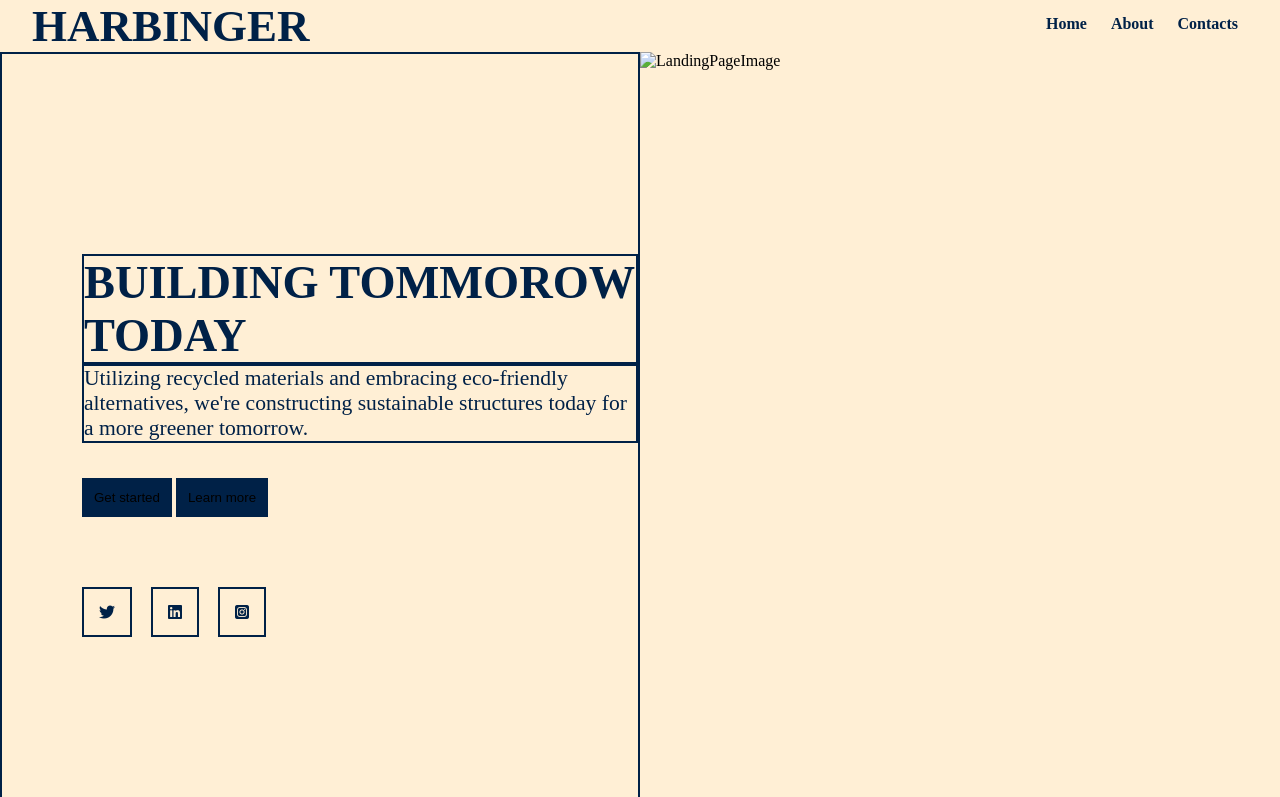
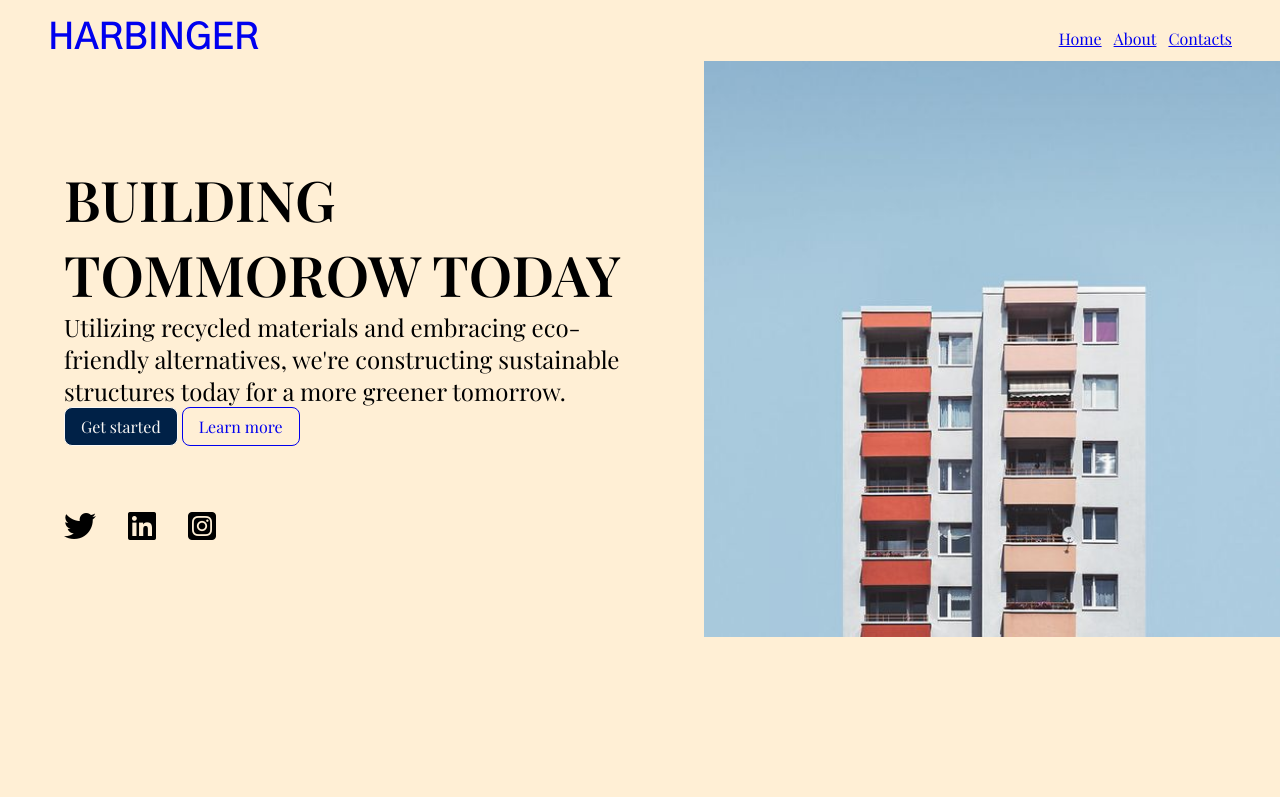
Before and after one commit to kweku64/Harbinger-Web-, a plain HTML site: page index.html in a window 1280 px wide. Shown: the top 797 px of the page. Drawn offline with nearby package versions, Linux system fonts and the light colour scheme; files that its build step writes are made by us from their sources; a web font is replaced by a local one.

Commit message:
basic structure of the hero section

```diff
--- a/index.html
+++ b/index.html
@@ -1,29 +1,25 @@
 <!DOCTYPE html>
 <html lang="en">
+
 <head>
   <meta charset="UTF-8" />
-    <meta
-      name="description"
-      content="Harbinger: Pioneering sustainability in construction with recycled materials."
-    />
+  <meta name="description" content="Harbinger: Pioneering sustainability in construction with recycled materials." />
   <meta name="author" content="Harbinger" />
   <meta name="viewport" content="Width = device-width, initial-scale=1.0" />
-    <meta name = >
-    <script
-      src="https://kit.fontawesome.com/bff08b9101.js"
-      crossorigin="anonymous"
-    ></script>
+  <meta name=>
+  <script src="https://kit.fontawesome.com/bff08b9101.js" crossorigin="anonymous"></script>
   <title>Harbinger</title>
 
-    <link rel="stylesheet" href="CSS/style.css" />
+  <link rel="stylesheet" href="style.css" />
 </head>
+
 <body>
-    <nav class="Navbar">
-      <div class="Navdiv">
-        <div class="Logo">
+  <header>
+    <nav class="navbar">
+      <div class="logo">
         <a href="#">HARBINGER</a>
       </div>
-        <ul>
+      <ul class="nav-items">
         <li>
           <a href="#">Home</a>
         </li>
@@ -34,12 +30,11 @@
           <a href="#">Contacts</a>
         </li>
       </ul>
-      </div>
     </nav>
 
-    <section class="LandingPage">
-      <div class="LandingPageWords">
-        <div class="LandingPageWords_2">
+    <section class="landing-page">
+      <div class="landing-page-text">
+        <div>
           <h1>BUILDING TOMMOROW TODAY</h1>
           <p>
             Utilizing recycled materials and embracing eco-friendly
@@ -47,22 +42,23 @@
             more greener tomorrow.
           </p>
           <div>
-            <button class="Button1">Get started</button>
-            <button class="Button2">Learn more</button>
+            <a href="#" class="button button-primary">Get started</a>
+            <a href="#" class="button button-secondary">Learn more</a>
             <br />
+            <div class="socials">
               <i class="fa-brands fa-twitter"></i>
               <i class="fa-brands fa-linkedin"></i>
               <i class="fa-brands fa-square-instagram"></i>
             </div>
           </div>
         </div>
-      <div class="LandingPageImage">
-        <img
-          src="Images\photo_2024-08-07_12-27-54.jpg"
-          alt="LandingPageImage"
-        />
+      </div>
+      <div class="landing-page-image">
+        <img src="images/hero.png" alt="LandingPageImage" />
       </div>
     </section>
+  </header>
+
   <section>
     <div class="Products">
       <h1>BY HARBINGER , FOR YOU</h1>
@@ -75,10 +71,7 @@
             responsible.
           </p>
           <figure class="ProductImages">
-              <img
-                src="Images/photo_2024-08-07_12-27-54.jpg"
-                alt="Recycled Aggregates"
-              />
+            <img src="Images/photo_2024-08-07_12-27-54.jpg" alt="Recycled Aggregates" />
           </figure>
 
           <button>Explore</button>
@@ -90,10 +83,7 @@
             durable, and rich with character for every project.
           </p>
           <figure class="ProductImages">
-              <img
-                src="Images/small-pile-wood-background.jpg"
-                alt="Reclaimed wood "
-              />
+            <img src="Images/small-pile-wood-background.jpg" alt="Reclaimed wood " />
           </figure>
 
           <button>Explore</button>
@@ -113,10 +103,7 @@
             and crafted for modern, eco-friendly designs.
           </p>
           <figure class="ProductImages">
-              <img
-                src="Images/minimal-green-vases-assortment.jpg"
-                alt=" Recycled Glass"
-              />
+            <img src="Images/minimal-green-vases-assortment.jpg" alt=" Recycled Glass" />
           </figure>
 
           <button>Explore</button>
@@ -128,10 +115,7 @@
             and full of character for any project."
           </p>
           <figure class="ProductImages">
-              <img
-                src="Images/wall-made-bricks.jpg"
-                alt="Reclaimed bricks and tiles "
-              />
+            <img src="Images/wall-made-bricks.jpg" alt="Reclaimed bricks and tiles " />
           </figure>
 
           <button>Explore</button>
@@ -166,4 +150,5 @@
     </div>
   </section>
 </body>
+
 </html>
--- a/style.css
+++ b/style.css
@@ -1,4 +1,5 @@
-@import url("https://fonts.googleapis.com/css2?family=Playfair+Display+SC:ital,wght@0,400;0,700;0,900;1,400;1,700;1,900&display=swap");
+@import url('https://fonts.googleapis.com/css2?family=Gothic+A1:wght@400;600&family=Playfair+Display:ital,wght@0,400..900;1,400..900&display=swap');
+
 
 /* || RESET  */
 *,
@@ -35,155 +36,94 @@
 html {
   scroll-behavior: smooth;
   font-family: var(--FF);
-  background-color: var(--BGCOLOR);
+  /* background-color: var(--BGCOLOR); */
+  background: #FFEFD5FD;
+  font-size: 16px;
 }
 
-/* || LANDING PAGE STYLES */
-.LandingPage {
-  display: flex;
-  height: 100vh;
-}
-.LandingPageWords {
-  border: 2px solid #002147;
-  height: 100vh;
-  width: 50%;
-}
-.LandingPageWords_2 {
-  margin-top: 200px;
-  margin-left: 80px;
-  color: var(--FONT-COLOR);
-}
-.LandingPageButtons {
-  border-radius: var(--BORDER--RADIUS);
+
+/*
+ * HEADER
+ */
+
+header {
+  min-height: 100vh;
 }
 
-.Button1,
-.Button2 {
-  border-radius: var(--BORDER--RADIUS);
-  padding: var(--PADDING-TB);
-  background-color: var(--BUTTON-COLOR);
-  font-style: var(--BUTTON-FONT-COLOR);
-  margin-top: 35px;
-  border: 2px solid #002147;
+.navbar {
+  display: flex;
+  justify-content: space-between;
+  align-items: center;
+  padding-left: 3rem;
+  padding-right: 3rem;
+  padding-top: 1rem;
 }
 
-.LandingPageImages {
-  border: 2px solid #002147;
-  height: 100vh;
-  width: 50%;
+.navbar .logo a {
+  font-family: "Gothic A1", sans-serif;
+  font-weight: 600;
+  font-size: 36px;
+  text-decoration: none;
 }
 
-.LandingPageWords_2 h1 {
-  border: 2px solid #002147;
-  font-size: 2.9rem;
-  font-family: var(--FF);
-}
-.LandingPageWords_2 p {
-  font-size: 1.35rem;
-  border: 2px solid #002147;
-}
-i {
-  border: 2px solid #002147;
-  margin-top: 70px;
-  padding: 15px;
-  margin-right: 15px;
+.navbar .nav-items {
+  list-style: none;
+  display: flex;
+  gap: 12px;
 }
 
-/* || NAV BAR */
-.Navbar {
-  position: sticky;
-  top: 0;
-  z-index: 1;
-  padding-left: var(--PADDING-SIDE);
-  padding-right: var(--PADDING-SIDE);
+/*
+ * LANDING PAGE
+ */
+.landing-page {
+  display: flex;
 }
-.Navdiv {
+
+.landing-page > div {
+  flex: 1;
+}
+
+.landing-page-text {
+  padding: 4rem;
+}
+
+.landing-page-text {
+  align-content: center;
+}
+
+.landing-page-text h1 {
+  font-size: 3.5rem;
+  font-weight: 600;
+}
+
+.landing-page-text p {
+  font-size: 1.5rem;
+  font-weight: 400;
+}
+
+.landing-page-text .socials {
   display: flex;
-  justify-content: space-between;
-  gap: 14px;
+  gap: 2rem;
+  margin-top: 4rem;
 }
-.Logo a {
-  font-size: 45px;
-  font-weight: bold;
-  text-decoration: none;
-  color: var(--FONT-COLOR);
+
+.landing-page-text i {
+  font-size: 2rem;
+}
+
+.landing-page-image img {
   width: 100%;
 }
-li {
-  list-style-type: none;
-  display: inline-flex;
-  margin-top: 15px;
-  padding-inline: 10px;
-}
-li a {
-  color: var(--FONT-COLOR);
-  font-weight: bold;
+
+.button {
+  display: inline-block;
   text-decoration: none;
-}
-ul {
-  padding-left: var(--PADDING-SIDE);
-}
-/* PRODUCTS */
-.Products {
-  border: 2px solid #002147;
-  height: 100vh;
-  color: #002147;
-}
-.Products h1 {
-  text-align: center;
-  font-size: 50px;
-}
-.Columns {
-  display: flex;
-  gap: 0.5em;
-  flex-wrap: wrap;
+  padding: 8px 16px;
+  border: 1px solid;
+  border-radius: 0.5rem;
 }
 
-.ProductImages {
-  width: 15%;
+.button.button-primary {
+  color: #FAF8F5;
+  background: #002147;
 }
-.ProductImages img {
-  width: 100%;
-  height: auto;
-  min-width: 100px;
-  border: 2px double #002147;
-}
-.Card {
-  border: 2px solid #002147;
-}
-
-/* ABOUT */
-.About {
-  border: 2px solid #002147;
-  height: 100vh;
-  color: #002147;
-  width: 50%;
-}
-.About h1 {
-  margin-top: 150px;
-  font-size: 2.5rem;
-  text-align: center;
-}
-.About p {
-  margin-top: 25px;
-  text-align: center;
-  font-size: 1.2rem;
-}
-.ob {
-  border: 2px dotted #002147;
-  margin: 1em;
-  text-align: left;
-}
-
-/* .columns {
-  columns: 3;
-  column-rule: px solid #002147;
-} */
-
-/* CONTACTS  */
-.Contacts {
-  text-align: center;
-  font-size: 8.5rem;
-  color: #002147;
-  height: 100vh;
-}
```
Also changed, not shown: images/hero.png (added). Lines whose indentation alone changed are shown as unchanged.
